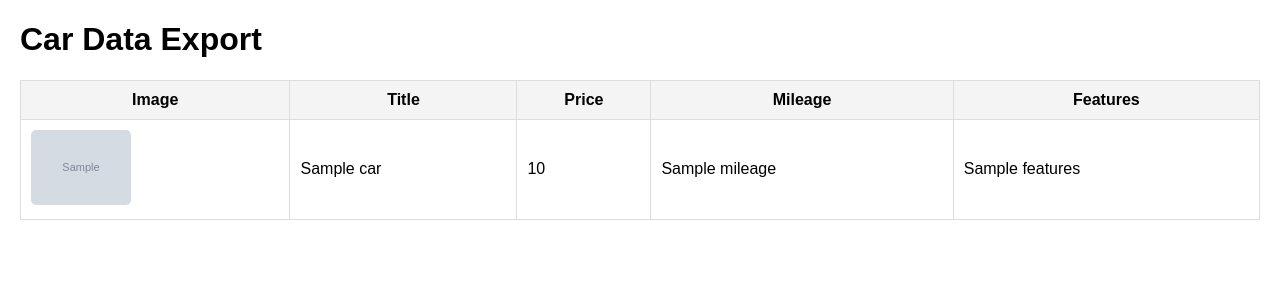
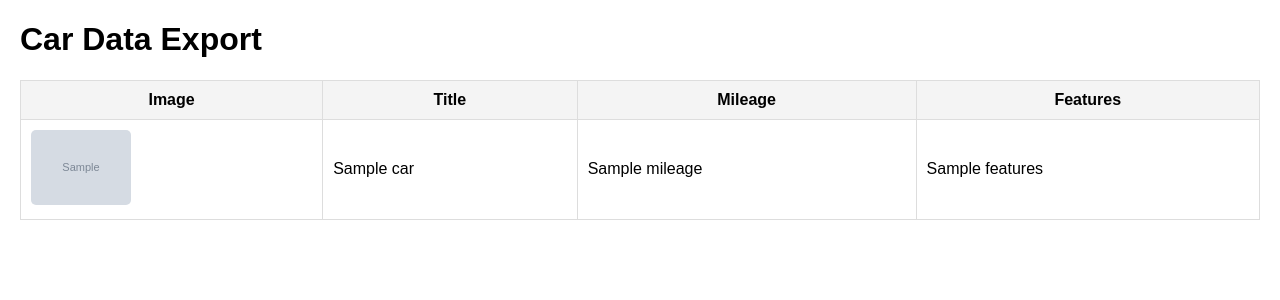
Before and after one commit to sharmalakshay/sunmotors_sbt_api, a Flask app: template templates/export_template.html in a window 1280 px wide. Shown: the top 300 px of the page. Run offline with Flask 3, Linux system fonts and the light colour scheme; the template is opened without the code that fills it: most values are stand-ins (such as "Sample title", 1, 10 or a date in 2020); grey boxes marked "Sample" are stand-in pictures.

Commit message:
Remove price column from car data export template

```diff
--- a/templates/export_template.html
+++ b/templates/export_template.html
@@ -28,7 +28,7 @@
         <tr>
             <th>Image</th>
             <th>Title</th>
-            <th>Price</th>
+            <!-- <th>Price</th> -->
             <th>Mileage</th>
             <th>Features</th>
         </tr>
@@ -36,7 +36,7 @@
         <tr>
             <td><img src="{{ car['Image'] }}" style="max-width: 100px; border-radius: 5px;"></td>
             <td>{{ car['Title'] }}</td>
-            <td>{{ car['Price'] }}</td>
+            <!-- <td>{{ car['Price'] }}</td> -->
             <td>{{ car['Mileage'] }}</td>
             <td>{{ car['Features'] }}</td>
         </tr>
```
